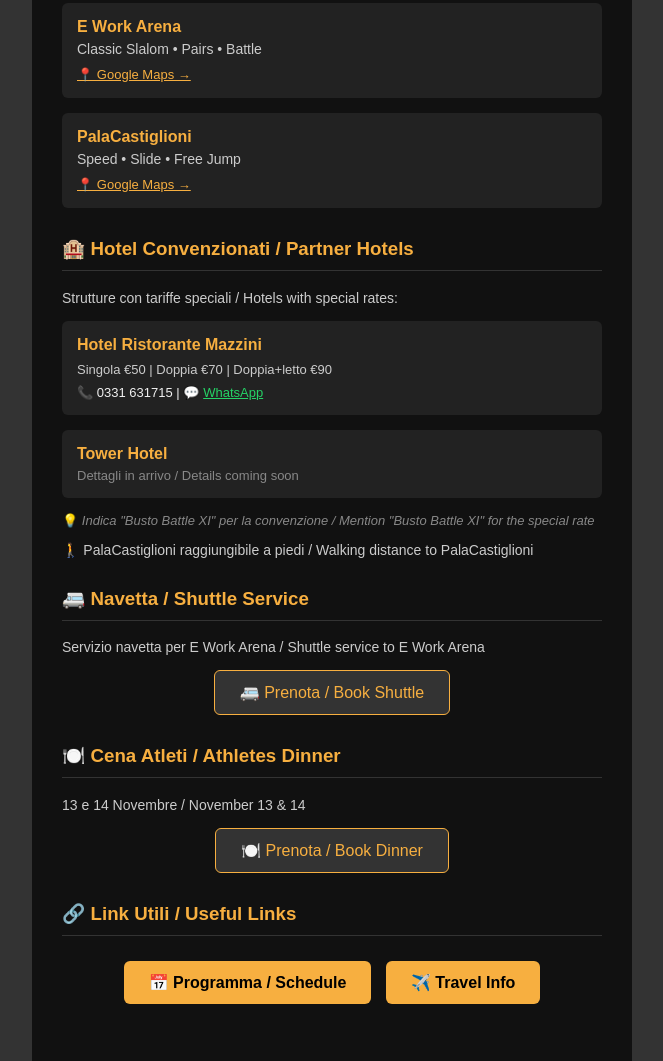
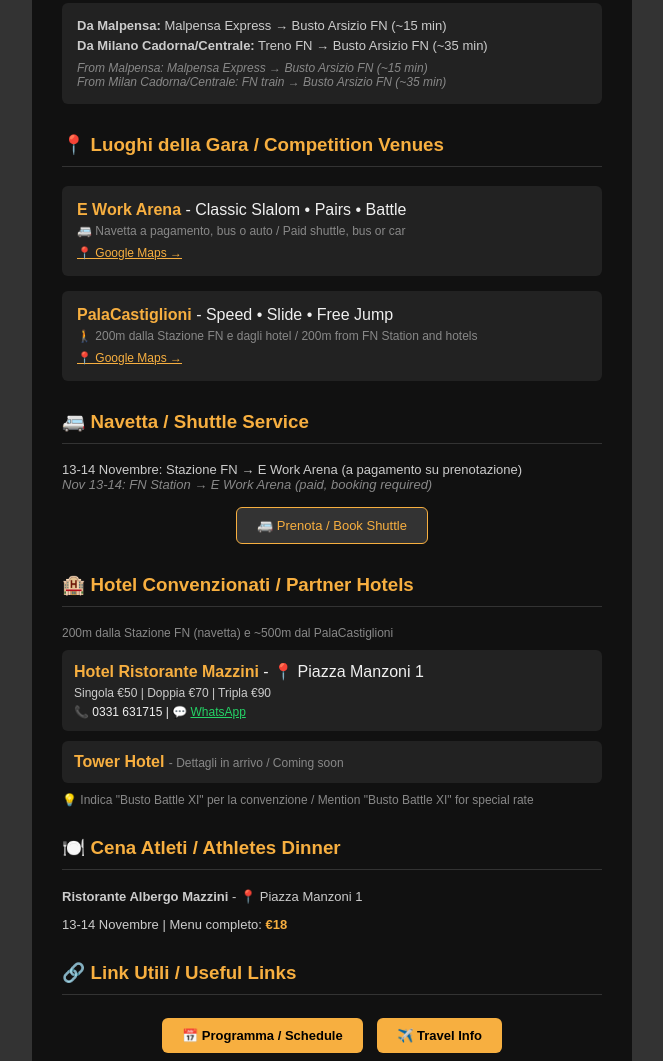
Before and after one commit to Cato1978/BB2026, a website: page public/email-preview.html in a window 1280 px wide. Shown: the part 3083-4144 px from the top of the page, without its empty margins (308-971 px from the left). Drawn offline with Linux system fonts and the light colour scheme.

Commit message:
Aggiorna email confermata con info complete: come arrivare, navetta, hotel con indirizzo, cena 18 euro

```diff
--- a/public/email-preview.html
+++ b/public/email-preview.html
@@ -143,57 +143,60 @@
       <p style="margin:10px 0 0;color:#888">📅 13-15 Novembre / November 2026</p>
     </div>
 
+    <!-- COME ARRIVARE -->
+    <h3 style="color:#F7AF40;border-bottom:1px solid #333;padding-bottom:10px;margin-top:30px">🚆 Come Arrivare / How to Get Here</h3>
+    <div style="background:#222;padding:15px;border-radius:6px;margin:15px 0">
+      <p style="margin:0;color:#ccc;font-size:13px"><strong>Da Malpensa:</strong> Malpensa Express → Busto Arsizio FN (~15 min)</p>
+      <p style="margin:5px 0 0;color:#ccc;font-size:13px"><strong>Da Milano Cadorna/Centrale:</strong> Treno FN → Busto Arsizio FN (~35 min)</p>
+      <p style="margin:8px 0 0;color:#888;font-size:12px"><em>From Malpensa: Malpensa Express → Busto Arsizio FN (~15 min)<br>From Milan Cadorna/Centrale: FN train → Busto Arsizio FN (~35 min)</em></p>
+    </div>
+
     <!-- LUOGHI GARA -->
     <h3 style="color:#F7AF40;border-bottom:1px solid #333;padding-bottom:10px;margin-top:30px">📍 Luoghi della Gara / Competition Venues</h3>
 
     <div style="background:#222;padding:15px;border-radius:6px;margin:15px 0">
-      <p style="margin:0 0 5px"><strong style="color:#F7AF40">E Work Arena</strong></p>
-      <p style="margin:0;color:#ccc;font-size:14px">Classic Slalom • Pairs • Battle</p>
-      <p style="margin:8px 0 0"><a href="https://share.google/gCeC2EL7p2solMIBW" style="color:#F7AF40;font-size:13px">📍 Google Maps →</a></p>
+      <p style="margin:0 0 5px"><strong style="color:#F7AF40">E Work Arena</strong> - Classic Slalom • Pairs • Battle</p>
+      <p style="margin:0;color:#888;font-size:12px">🚐 Navetta a pagamento, bus o auto / Paid shuttle, bus or car</p>
+      <p style="margin:5px 0 0"><a href="https://share.google/gCeC2EL7p2solMIBW" style="color:#F7AF40;font-size:12px">📍 Google Maps →</a></p>
     </div>
 
     <div style="background:#222;padding:15px;border-radius:6px;margin:15px 0">
-      <p style="margin:0 0 5px"><strong style="color:#F7AF40">PalaCastiglioni</strong></p>
-      <p style="margin:0;color:#ccc;font-size:14px">Speed • Slide • Free Jump</p>
-      <p style="margin:8px 0 0"><a href="https://share.google/6E1klmiKIJL51MLUg" style="color:#F7AF40;font-size:13px">📍 Google Maps →</a></p>
+      <p style="margin:0 0 5px"><strong style="color:#F7AF40">PalaCastiglioni</strong> - Speed • Slide • Free Jump</p>
+      <p style="margin:0;color:#888;font-size:12px">🚶 200m dalla Stazione FN e dagli hotel / 200m from FN Station and hotels</p>
+      <p style="margin:5px 0 0"><a href="https://share.google/6E1klmiKIJL51MLUg" style="color:#F7AF40;font-size:12px">📍 Google Maps →</a></p>
     </div>
+
+    <!-- NAVETTA -->
+    <h3 style="color:#F7AF40;border-bottom:1px solid #333;padding-bottom:10px;margin-top:30px">🚐 Navetta / Shuttle Service</h3>
+    <p style="color:#ccc;font-size:13px">13-14 Novembre: Stazione FN → E Work Arena (a pagamento su prenotazione)<br><em style="color:#888">Nov 13-14: FN Station → E Work Arena (paid, booking required)</em></p>
+    <p style="text-align:center;margin:15px 0">
+      <a href="https://bb2026.onrender.com/navetta.html" style="background:#333;color:#F7AF40;padding:10px 20px;text-decoration:none;border-radius:6px;display:inline-block;border:1px solid #F7AF40;font-size:13px">🚐 Prenota / Book Shuttle</a>
+    </p>
 
     <!-- HOTEL -->
     <h3 style="color:#F7AF40;border-bottom:1px solid #333;padding-bottom:10px;margin-top:30px">🏨 Hotel Convenzionati / Partner Hotels</h3>
-    <p style="color:#ccc;font-size:14px">Strutture con tariffe speciali / Hotels with special rates:</p>
+    <p style="color:#888;font-size:12px;margin-bottom:10px">200m dalla Stazione FN (navetta) e ~500m dal PalaCastiglioni</p>
 
-    <div style="background:#222;padding:15px;border-radius:6px;margin:15px 0">
-      <p style="margin:0 0 8px"><strong style="color:#F7AF40">Hotel Ristorante Mazzini</strong></p>
-      <p style="margin:0;color:#ccc;font-size:13px">Singola €50 | Doppia €70 | Doppia+letto €90</p>
-      <p style="margin:8px 0 0;font-size:13px">📞 0331 631715 | 💬 <a href="https://wa.me/393299835000" style="color:#25D366">WhatsApp</a></p>
+    <div style="background:#222;padding:12px;border-radius:6px;margin:10px 0">
+      <p style="margin:0"><strong style="color:#F7AF40">Hotel Ristorante Mazzini</strong> - 📍 Piazza Manzoni 1</p>
+      <p style="margin:5px 0 0;color:#ccc;font-size:12px">Singola €50 | Doppia €70 | Tripla €90</p>
+      <p style="margin:5px 0 0;font-size:12px">📞 0331 631715 | 💬 <a href="https://wa.me/393299835000" style="color:#25D366">WhatsApp</a></p>
     </div>
-    <div style="background:#222;padding:15px;border-radius:6px;margin:15px 0">
-      <p style="margin:0"><strong style="color:#F7AF40">Tower Hotel</strong></p>
-      <p style="margin:5px 0 0;color:#888;font-size:13px">Dettagli in arrivo / Details coming soon</p>
+    <div style="background:#222;padding:12px;border-radius:6px;margin:10px 0">
+      <p style="margin:0"><strong style="color:#F7AF40">Tower Hotel</strong> <span style="color:#888;font-size:12px">- Dettagli in arrivo / Coming soon</span></p>
     </div>
-
-    <p style="color:#888;font-size:13px;margin:10px 0">💡 <em>Indica "Busto Battle XI" per la convenzione / Mention "Busto Battle XI" for the special rate</em></p>
-    <p style="color:#ccc;font-size:14px">🚶 PalaCastiglioni raggiungibile a piedi / Walking distance to PalaCastiglioni</p>
-
-    <!-- NAVETTA -->
-    <h3 style="color:#F7AF40;border-bottom:1px solid #333;padding-bottom:10px;margin-top:30px">🚐 Navetta / Shuttle Service</h3>
-    <p style="color:#ccc;font-size:14px">Servizio navetta per E Work Arena / Shuttle service to E Work Arena</p>
-    <p style="text-align:center;margin:15px 0">
-      <a href="https://bb2026.onrender.com/navetta.html" style="background:#333;color:#F7AF40;padding:12px 25px;text-decoration:none;border-radius:6px;display:inline-block;border:1px solid #F7AF40">🚐 Prenota / Book Shuttle</a>
-    </p>
+    <p style="color:#888;font-size:12px;margin:8px 0">💡 Indica "Busto Battle XI" per la convenzione / Mention "Busto Battle XI" for special rate</p>
 
     <!-- CENA -->
     <h3 style="color:#F7AF40;border-bottom:1px solid #333;padding-bottom:10px;margin-top:30px">🍽️ Cena Atleti / Athletes Dinner</h3>
-    <p style="color:#ccc;font-size:14px">13 e 14 Novembre / November 13 & 14</p>
-    <p style="text-align:center;margin:15px 0">
-      <a href="https://bb2026.onrender.com/cena.html" style="background:#333;color:#F7AF40;padding:12px 25px;text-decoration:none;border-radius:6px;display:inline-block;border:1px solid #F7AF40">🍽️ Prenota / Book Dinner</a>
-    </p>
+    <p style="color:#ccc;font-size:13px"><strong>Ristorante Albergo Mazzini</strong> - 📍 Piazza Manzoni 1</p>
+    <p style="color:#ccc;font-size:13px">13-14 Novembre | Menu completo: <strong style="color:#F7AF40">€18</strong></p>
 
     <!-- LINK UTILI -->
     <h3 style="color:#F7AF40;border-bottom:1px solid #333;padding-bottom:10px;margin-top:30px">🔗 Link Utili / Useful Links</h3>
-    <p style="text-align:center;margin:20px 0">
-      <a href="https://bb2026.onrender.com/programma.html" style="background:#F7AF40;color:#000;padding:12px 25px;text-decoration:none;border-radius:6px;display:inline-block;font-weight:bold;margin:5px">📅 Programma / Schedule</a>
-      <a href="https://bb2026.onrender.com/travel.html" style="background:#F7AF40;color:#000;padding:12px 25px;text-decoration:none;border-radius:6px;display:inline-block;font-weight:bold;margin:5px">✈️ Travel Info</a>
+    <p style="text-align:center;margin:15px 0">
+      <a href="https://bb2026.onrender.com/programma.html" style="background:#F7AF40;color:#000;padding:10px 20px;text-decoration:none;border-radius:6px;display:inline-block;font-weight:bold;margin:5px;font-size:13px">📅 Programma / Schedule</a>
+      <a href="https://bb2026.onrender.com/travel.html" style="background:#F7AF40;color:#000;padding:10px 20px;text-decoration:none;border-radius:6px;display:inline-block;font-weight:bold;margin:5px;font-size:13px">✈️ Travel Info</a>
     </p>
   </div>
 
```
Also changed, not shown: server.js (+33 -31 lines).
